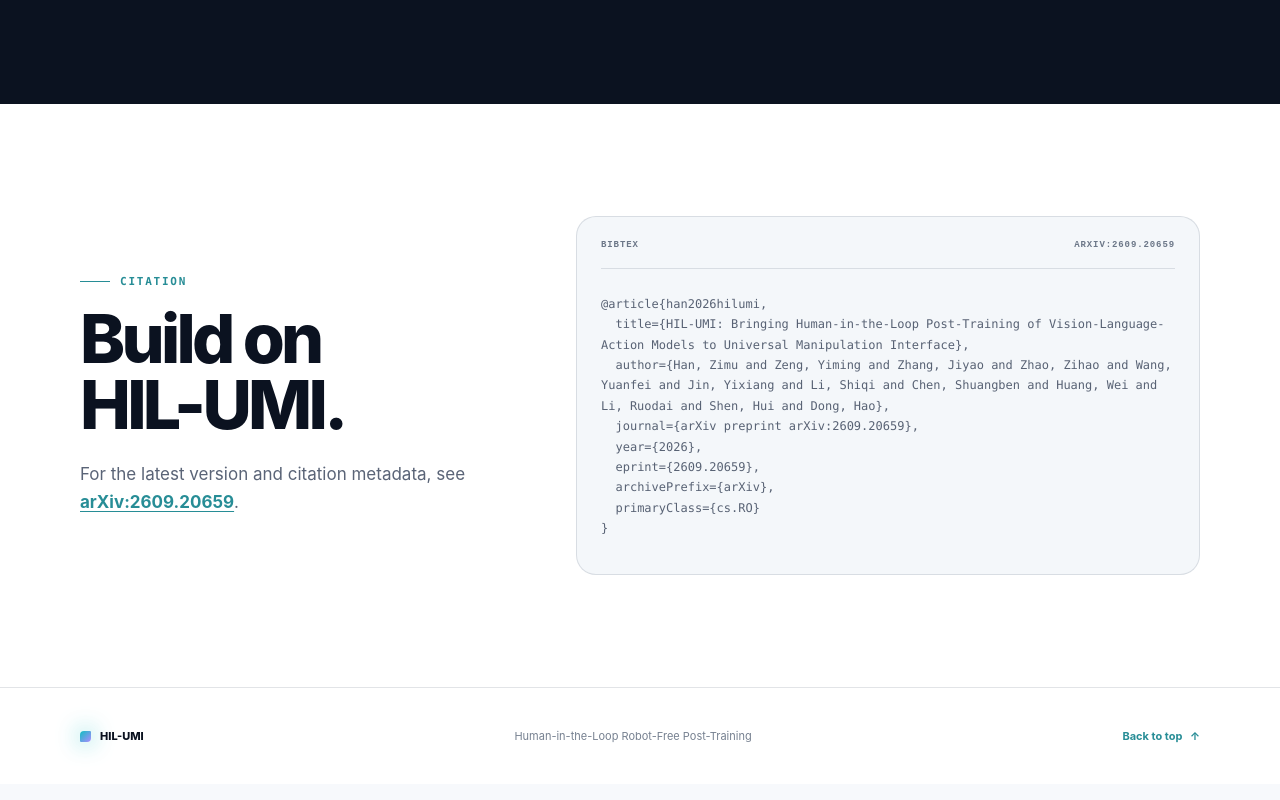
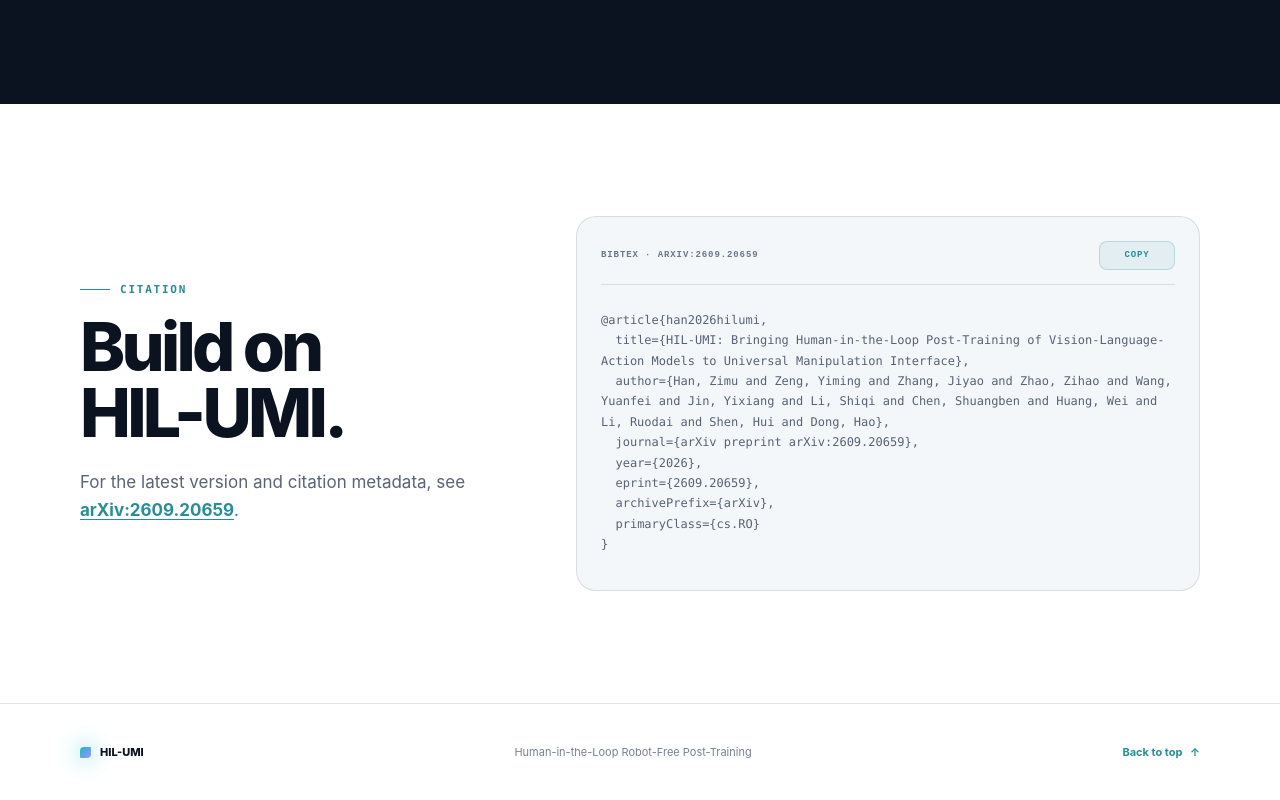
Before and after one commit to HIL-UMI/hil-umi.github.io, a React (Vite) app: page / in a window 1280 px wide. Shown: the part 8326-9126 px from the top of the page. Built offline with nearby package versions, Linux system fonts and the light colour scheme.

Commit message:
Add BibTeX copy button

```diff
--- a/src/main.tsx
+++ b/src/main.tsx
@@ -153,6 +153,29 @@ function SectionHeading({ kicker, title, description, light = false }: { kicker:
 
 function App() {
   const [active, setActive] = useState('abstract');
+  const [copyStatus, setCopyStatus] = useState<'idle' | 'copied' | 'error'>('idle');
+
+  const copyBibtex = async () => {
+    try {
+      if (navigator.clipboard && window.isSecureContext) {
+        await navigator.clipboard.writeText(bibtex);
+      } else {
+        const textArea = document.createElement('textarea');
+        textArea.value = bibtex;
+        textArea.style.position = 'fixed';
+        textArea.style.opacity = '0';
+        document.body.appendChild(textArea);
+        textArea.select();
+        const copied = document.execCommand('copy');
+        textArea.remove();
+        if (!copied) throw new Error('Copy command failed');
+      }
+      setCopyStatus('copied');
+    } catch {
+      setCopyStatus('error');
+    }
+    window.setTimeout(() => setCopyStatus('idle'), 2200);
+  };
 
   useEffect(() => {
     const reduceMotion = window.matchMedia('(prefers-reduced-motion: reduce)').matches;
@@ -377,7 +400,12 @@ function App() {
             <p className="citation-copy">For the latest version and citation metadata, see <a href={arxivUrl} target="_blank" rel="noreferrer">arXiv:2609.20659</a>.</p>
           </div>
           <div className="citation-card">
-            <div className="citation-card-top"><span>BIBTEX</span><span>ARXIV:2609.20659</span></div>
+            <div className="citation-card-top">
+              <span>BIBTEX · ARXIV:2609.20659</span>
+              <button className={`copy-button ${copyStatus}`} type="button" onClick={copyBibtex} aria-label="Copy BibTeX citation" aria-live="polite">
+                {copyStatus === 'copied' ? '✓ COPIED' : copyStatus === 'error' ? 'TRY AGAIN' : 'COPY'}
+              </button>
+            </div>
             <pre><code>{bibtex}</code></pre>
           </div>
         </div>
--- a/src/styles.css
+++ b/src/styles.css
@@ -201,7 +201,13 @@ blockquote { margin: 25px 0 32px; color: #162035; font-size: 24px; line-height:
 .citation-wrap { display: grid; grid-template-columns: .8fr 1.2fr; gap: 80px; align-items: center; }
 .citation-copy a { color: #278d96; font-weight: 680; text-decoration: underline; text-underline-offset: 3px; }
 .citation-card { position: relative; padding: 24px; border: 1px solid var(--line); border-radius: 20px; background: #f4f7fa; overflow: hidden; }
-.citation-card-top { display: flex; justify-content: space-between; padding-bottom: 18px; border-bottom: 1px solid var(--line); color: #6c7788; font: 700 9px/1 ui-monospace, monospace; letter-spacing: .1em; }
+.citation-card-top { display: flex; align-items: center; justify-content: space-between; gap: 16px; padding-bottom: 14px; border-bottom: 1px solid var(--line); color: #6c7788; font: 700 9px/1 ui-monospace, monospace; letter-spacing: .1em; }
+.copy-button { min-width: 76px; padding: 9px 11px; border: 1px solid rgba(39,141,150,.24); border-radius: 8px; background: rgba(39,141,150,.08); color: #278d96; font: inherit; letter-spacing: inherit; cursor: pointer; transition: color .2s ease, background .2s ease, border-color .2s ease, transform .2s ease; }
+.copy-button:hover { border-color: rgba(39,141,150,.5); background: rgba(39,141,150,.14); }
+.copy-button:active { transform: translateY(1px); }
+.copy-button:focus-visible { outline: 2px solid #278d96; outline-offset: 2px; }
+.copy-button.copied { border-color: rgba(21,155,112,.28); background: rgba(21,155,112,.1); color: #127657; }
+.copy-button.error { border-color: rgba(190,73,73,.28); background: rgba(190,73,73,.08); color: #a33e3e; }
 .citation-card pre { margin: 0; }
 .citation-card code { display: block; padding: 25px 0 12px; color: #586274; font: 12px/1.7 ui-monospace, SFMono-Regular, Menlo, monospace; overflow-wrap: anywhere; white-space: pre-wrap; }
 footer { padding: 30px 0; border-top: 1px solid var(--line); background: #fff; }
```
